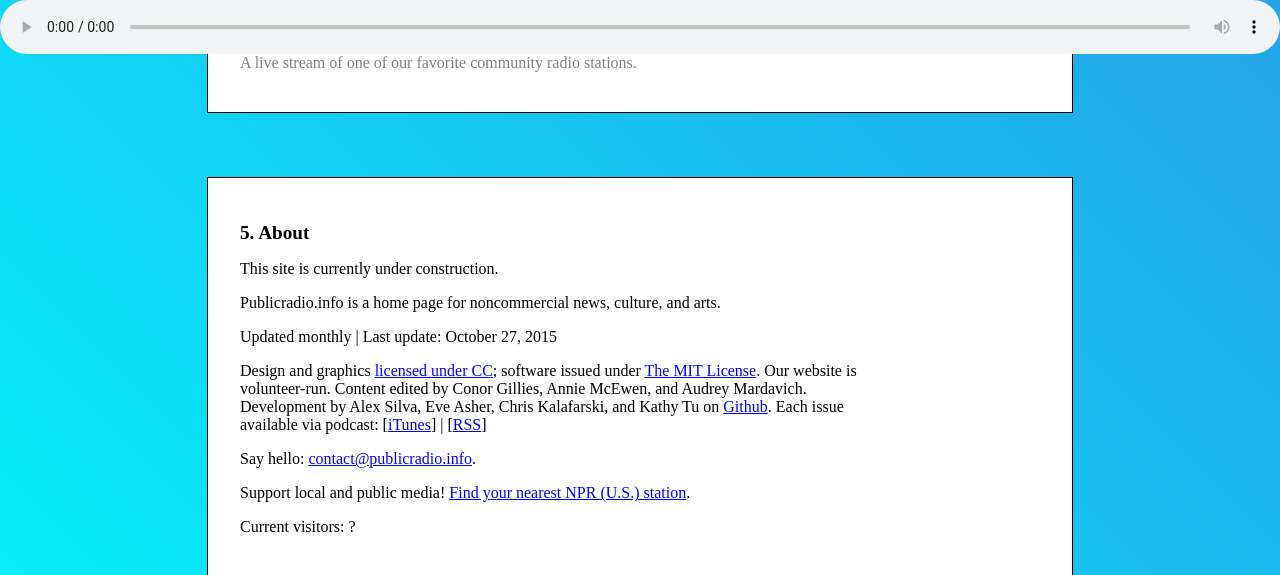
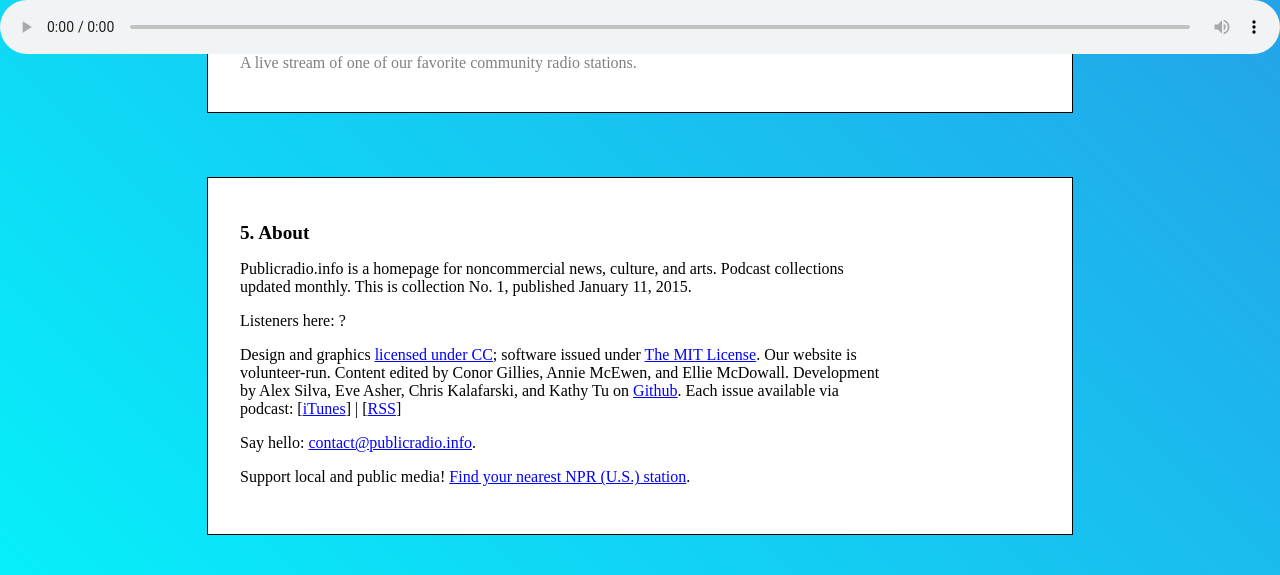
Before and after one commit to radioopensource/dotinfo, a Jekyll site: the page built from index.html, in a window 1280 px wide and 900 px high, scrolled down 2279 px, cut to the strip 0-575 px from the top of the window. Built offline with Jekyll 4.4.1, drawn with Linux system fonts in a browser that asks for light colours; nearby versions of some CDN libraries.

Commit message:
Update content.html
tightening about

```diff
--- a/_includes/content.html
+++ b/_includes/content.html
@@ -76,15 +76,16 @@
   <div class="content">
     <h1>5. About</h1>
     {% assign meta = site.data.meta %}
-    <p>This site is currently under construction.</p>
+    <p>Publicradio.info is a homepage for noncommercial news, culture, and arts. Podcast collections updated monthly. This is collection No. 1, published January 11, 2015.</p>
 
-    <p>Publicradio.info is a home page for noncommercial news, culture, and arts.</p>
-    <p>Updated monthly |  Last update: October 27, 2015</p>
+    <p>
+      Listeners here: <span class="visitor-count">?</span>
+    </p>
 
     <p>
       Design and graphics <a href="http://creativecommons.org/licenses/by-sa/4.0/" target="_blank">licensed under CC</a>;
       software issued under <a href="http://github.com/radioopensource/dotinfo/blob/gh-pages/license.md" target="_blank">The MIT License</a>.
-      Our website is volunteer-run. Content edited by Conor Gillies, Annie McEwen, and Audrey Mardavich.
+      Our website is volunteer-run. Content edited by Conor Gillies, Annie McEwen, and Ellie McDowall.
       Development by Alex Silva, Eve Asher, Chris Kalafarski, and Kathy Tu on
       <a href="https://github.com/radioopensource/dotinfo" target="_blank">Github</a>. Each issue available via podcast:
       [<a href="http://itunes.apple.com/us/podcast/playlist/id1055233656?mt=2" target="_blank">iTunes</a>] |
@@ -97,8 +98,5 @@
       Support local and public media! <a href="http://www.npr.org/stations/" target="_blank">Find your nearest NPR (U.S.) station</a>.
     </p>
 
-    <p>
-      Current visitors: <span class="visitor-count">?</span>
-    </p>
   </div>
 </div>
```
